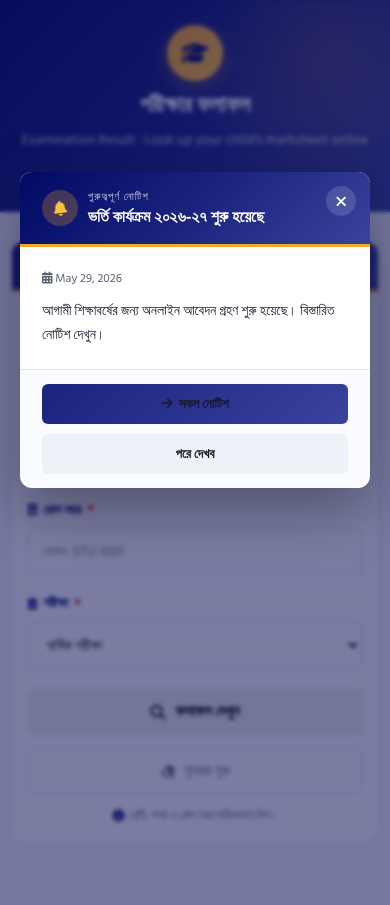
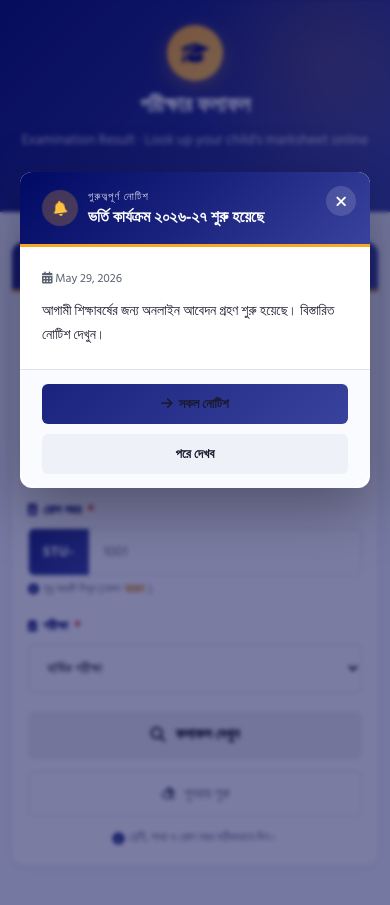
Before and after one commit to academicschoolbd/primaryschool, a PHP site: page /school-saas/result.php in a window 390 px wide. Shown: the part 265-1170 px from the top of the page. Run offline with PHP 8.4, Linux system fonts and the light colour scheme; data comes from the database, SQL or seed files in the repository; grey boxes labelled with a size stand in for pictures from a placeholder-image service; some libraries are stand-ins or nearby versions.

Commit message:
Result page: pre-filled STU- prefix so visitors only type the number
- Wrapped the roll-no field in a styled input group: 'STU-' shown as a fixed gradient prefix add-on, the actual <input> only captures the digits portion
- Placeholder dropped from 'যেমন: STU-1001' to just '1001' since the prefix is visible
- inputmode='numeric' so phones surface the number keypad
- Helper line below the field: 'শুধু নম্বরটি লিখুন (যেমন 1001)'
- JS fullRollNo() builds 'STU-' + value before submission; if a user pastes a full ID it normalises case so 'stu-1001' / 'STU-1001' / '1001' all resolve to STU-1001
- Extra client validation: warns if the input contains no digits
- public.css: new .rs-roll-group / .rs-roll-prefix / .rs-roll-input / .rs-roll-hint styles with focus ring on the whole group

```diff
--- a/assets/css/public.css
+++ b/assets/css/public.css
@@ -1332,3 +1332,55 @@ html { scroll-behavior: smooth; }
     .cms-404 { padding: 36px 18px; }
     .cms-404 .icon { width: 64px; height: 64px; font-size: 24px; }
 }
+
+
+
+/* ── Roll-no prefix input group on result page ── */
+.rs-roll-group {
+    display: flex;
+    align-items: stretch;
+    border: 1.5px solid var(--border);
+    border-radius: var(--radius-sm);
+    overflow: hidden;
+    background: #fff;
+    transition: var(--transition);
+}
+.rs-roll-group:focus-within {
+    border-color: var(--primary);
+    box-shadow: 0 0 0 3px rgba(26,35,126,0.10);
+}
+.rs-roll-prefix {
+    background: linear-gradient(135deg, var(--primary), var(--primary-light));
+    color: #fff;
+    font-weight: 700;
+    font-size: 14px;
+    padding: 11px 14px;
+    display: flex;
+    align-items: center;
+    letter-spacing: 0.5px;
+    flex-shrink: 0;
+    user-select: none;
+    border-right: 1px solid rgba(255,255,255,0.12);
+}
+.rs-roll-input {
+    border: 0 !important;
+    border-radius: 0 !important;
+    background: transparent;
+    padding-left: 14px !important;
+    flex: 1;
+    font-size: 14px;
+    outline: none;
+    box-shadow: none !important;
+    font-family: inherit;
+}
+.rs-roll-input:focus { box-shadow: none !important; border: 0 !important; }
+.rs-roll-hint {
+    font-size: 11px;
+    color: var(--text-muted);
+    margin-top: 4px;
+    display: flex;
+    align-items: center;
+    gap: 4px;
+}
+.rs-roll-hint i { color: var(--primary); }
+.rs-roll-hint b { color: var(--accent-dark); }
--- a/result.php
+++ b/result.php
@@ -61,8 +61,13 @@ if (db_ok()) {
                             <label class="rs-label">
                                 <i class="fa fa-id-badge"></i> রোল নম্বর <span class="req">*</span>
                             </label>
-                            <input class="rs-input" type="text" id="resRoll" name="roll_no"
-                                   placeholder="যেমন: STU-1001" autocomplete="off" required>
+                            <div class="rs-roll-group">
+                                <span class="rs-roll-prefix">STU-</span>
+                                <input class="rs-input rs-roll-input" type="text" id="resRoll"
+                                       inputmode="numeric" pattern="[0-9A-Za-z\-]*"
+                                       placeholder="1001" autocomplete="off" required>
+                            </div>
+                            <div class="rs-roll-hint"><i class="fa fa-circle-info"></i> শুধু নম্বরটি লিখুন (যেমন <b>1001</b>)</div>
                         </div>
                         <div class="col-md-6 col-lg-3">
                             <label class="rs-label">
@@ -206,6 +211,19 @@ if (db_ok()) {
     const cls      = document.getElementById('resClass');
     const sec      = document.getElementById('resSection');
     const roll     = document.getElementById('resRoll');
+    const ROLL_PREFIX = 'STU-';
+
+    // Build the full roll_no from the user's input. Auto-prepends the prefix
+    // unless they already typed/pasted it themselves (case-insensitive).
+    function fullRollNo() {
+        const raw = (roll.value || '').trim();
+        if (!raw) return '';
+        if (raw.toUpperCase().startsWith(ROLL_PREFIX)) {
+            // Normalise "stu-1001" / "STU-1001" -> "STU-1001"
+            return ROLL_PREFIX + raw.slice(ROLL_PREFIX.length);
+        }
+        return ROLL_PREFIX + raw;
+    }
     const term     = document.getElementById('resTerm');
     const submit   = form.querySelector('button[type=submit]');
     const area     = document.getElementById('resultArea');
@@ -274,6 +292,8 @@ if (db_ok()) {
         if (!cls.value) { cls.focus(); flash('warn','শ্রেণী নির্বাচন করুন।'); return; }
         if (!sec.value) { sec.focus(); flash('warn','শাখা নির্বাচন করুন।'); return; }
         if (!roll.value.trim()) { roll.focus(); flash('warn','রোল নম্বর দিন।'); return; }
+        // If the user typed digits or accidentally typed the whole thing, normalise
+        if (!/[0-9]/.test(roll.value)) { roll.focus(); flash('warn','রোল নম্বরে সংখ্যা থাকতে হবে।'); return; }
 
         submit.disabled = true;
         const oldHtml = submit.innerHTML;
@@ -282,7 +302,7 @@ if (db_ok()) {
 
         const params = new URLSearchParams({
             class_id:  sec.value,
-            roll_no:   roll.value.trim(),
+            roll_no:   fullRollNo(),
             exam_term: term.value
         });
 
```
